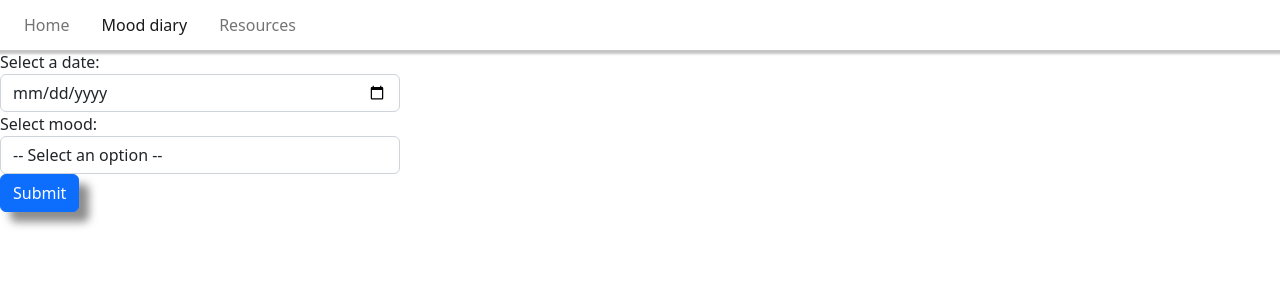
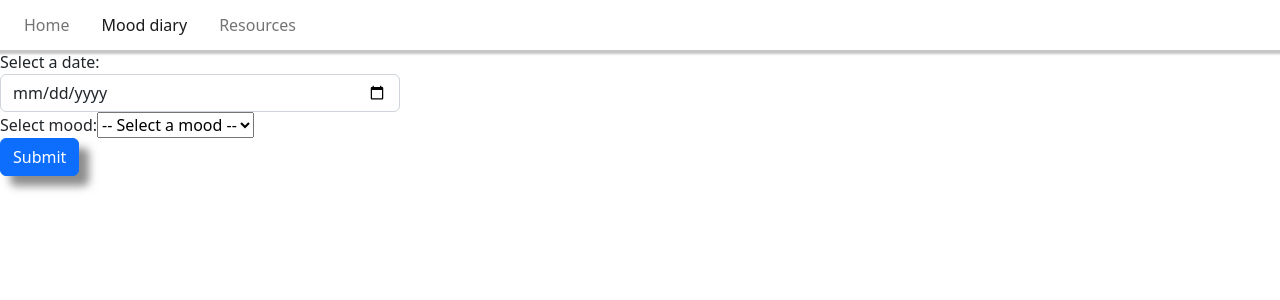
Before and after one commit to EmH93/mood-tracker, a React (Create React App) app: page /MoodDiary in a window 1280 px wide. Shown: the top 300 px of the page. Built offline with nearby package versions, Linux system fonts and the light colour scheme.

Commit message:
Modified css and add emoji

```diff
--- a/src/components/FormFolder/Form.css
+++ b/src/components/FormFolder/Form.css
@@ -1,35 +1,41 @@
 :root {
-  --chilled : #E6F8B2;
-  --sad : #7A9CC6;
-  --overjoyed: #F06C9B;
-  --happy: #FFE66D;
+  --chilled: #e6f8b2;
+  --sad: #7a9cc6;
+  --overjoyed: #f06c9b;
+  --happy: #ffe66d;
   --stressed: #d90429;
 }
 
-option:nth-child(2) {
-    background-color: var(--stressed);
-  }
+select option:nth-child(2) {
+  background-color: var(--stressed);
+}
 
-option:nth-child(3) {
+select option:nth-child(3) {
   background-color: var(--sad);
 }
 
-option:nth-child(4) {
+select option:nth-child(4) {
   background-color: var(--chilled);
 }
-option:nth-child(5) {
+select option:nth-child(5) {
   background-color: var(--happy);
 }
-option:nth-child(6) {
+select option:nth-child(6) {
   background-color: var(--overjoyed);
 }
 
-
-#selectInput .selectedOption1 {
-    background-color: red;
-  }
-  #selectInput .selectedOption2{
-    background-color: skyblue;
-  }
-  #selectInput .selectedOption3{
-    background-color: lightgreen;  }
+.selectedOption1 {
+  background-color: var(--stressed);
+}
+.selectedOption2 {
+  background-color:var(--sad);
+}
+.selectedOption3 {
+  background-color:var(--chilled);
+}
+.selectedOption4 {
+  background-color:var(--happy);
+}
+.selectedOption5{
+  background-color: var(--overjoyed);
+}
--- a/src/components/FormFolder/Form.js
+++ b/src/components/FormFolder/Form.js
@@ -22,16 +22,16 @@ function Form(props) {
         <div className="form-group">
           <label htmlFor="selectInput">Select mood:</label>
           <select
-              className={`form-control ${
-                props.mood === "option1"
+              className={` ${
+                props.mood === "Stressed"
                   ? "selectedOption1"
-                  : props.mood=== "option2"
+                  : props.mood=== "Sad"
                   ? "selectedOption2"
-                  :props.mood === "option3"
+                  :props.mood === "Chilled"
                   ? "selectedOption3"
-                  : props.mood === "option4"
+                  : props.mood === "Happy"
                   ? "selectedOption4"
-                  :props.mood === "option5"
+                  :props.mood === "Overjoyed"
                   ? "selectedOption5" : ""
               }`}
             id= "selectInput"
@@ -39,12 +39,12 @@ function Form(props) {
             value={props.mood}
             onChange={(event) => props.setMood(event.target.value)}
           >
-            <option value="" >-- Select an option --</option>
-            <option value="Stressed">Stressed</option>
-            <option value="Sad">Sad</option>
-            <option value="Chilled">Chilled</option>
-            <option value="Happy">Happy</option>
-            <option value="Overjoyed">Overjoyed</option>
+            <option value="" >-- Select a mood --</option>
+            <option value="Stressed">😥 Stressed</option>
+            <option value="Sad">☹️ Sad</option>
+            <option value="Chilled">😊 Chilled</option>
+            <option value="Happy">😃 Happy</option>
+            <option value="Overjoyed">😁 Overjoyed</option>
           </select>
         </div>
 
```
